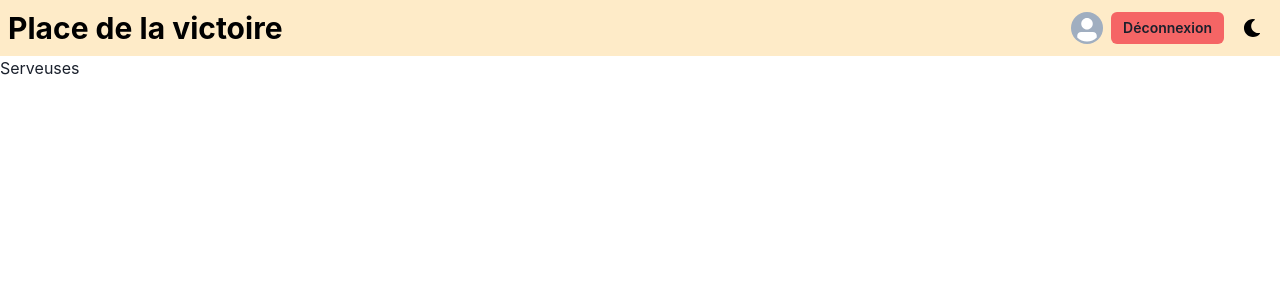
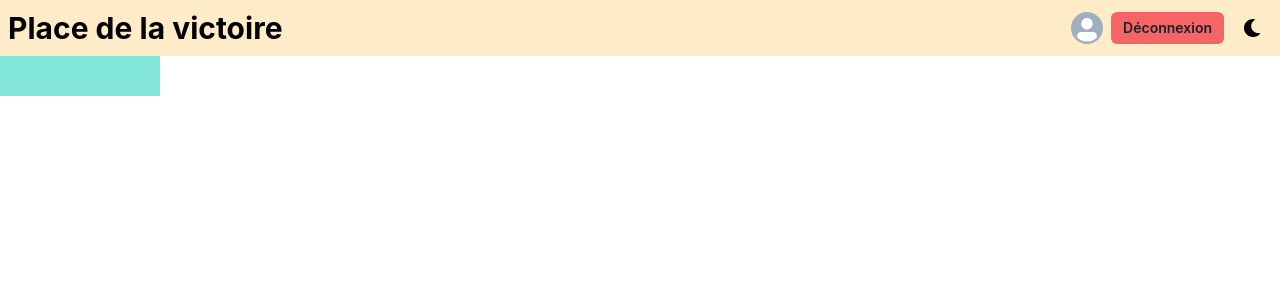
Before and after one commit to francis-tg/newPosTheme-Chakra, a React (Create React App) app: page / in a window 1280 px wide. Both pictures are taken after a click on the element "Nouvelle Commande". Shown: the top 300 px of the page. Built offline with nearby package versions, Linux system fonts and the light colour scheme.

Commit message:
add start serveuse

```diff
--- /dev/null
+++ b/src/components/LargeGridContainer.jsx
@@ -0,0 +1,15 @@
+import {Grid} from "@chakra-ui/react";
+import React from "react";
+
+function LargeGridContainer({children, props}) {
+  return (
+    <Grid
+      templateColumns={{base: "repeat(4, 1fr)", xl: "repeat(8, 1fr)"}}
+      {...props}
+    >
+      {children}
+    </Grid>
+  );
+}
+
+export default LargeGridContainer;
--- a/src/pages/fragments/Serveuses.jsx
+++ b/src/pages/fragments/Serveuses.jsx
@@ -1,7 +1,15 @@
+import {Box, GridItem} from "@chakra-ui/react";
 import React from "react";
+import LargeGridContainer from "../../components/LargeGridContainer";
 
 function Serveuses() {
-  return <div>Serveuses</div>;
+  return (
+    <LargeGridContainer mt={10}>
+      <GridItem>
+        <Box p={5} bg="teal.200" />
+      </GridItem>
+    </LargeGridContainer>
+  );
 }
 
 export default Serveuses;
```
